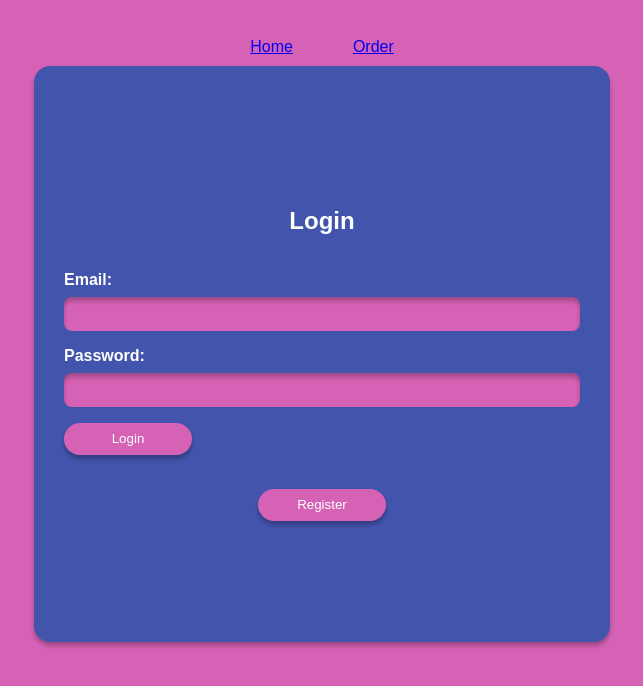
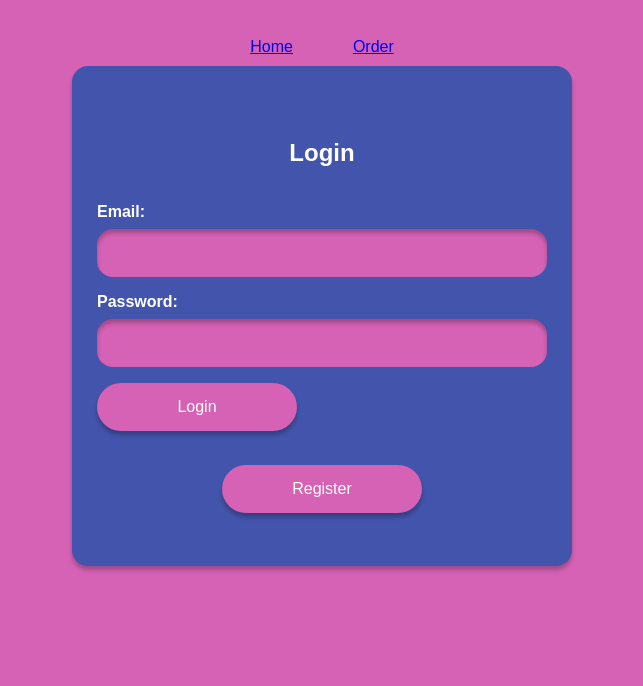
Before and after one commit to Treyson-Grange/DroneCones, a Nuxt app in the folder dronecones-app/: page / in a window 1280 px wide. Shown: the top 686 px of the page, without its empty margins (318-961 px from the left). Built offline with nearby package versions, Linux system fonts and the light colour scheme.

Commit message:
resized input boxes

```diff
--- a/dronecones-app/assets/style.css
+++ b/dronecones-app/assets/style.css
@@ -17,8 +17,8 @@ body {
   flex-direction: column;
   align-items: center;
   justify-content: center;
-  width: 576px;
-  height: 576px;
+  width: 500px;
+  height: 500px;
   display: flex;
   border-radius: 16px;
   background: #4354AC;
@@ -37,20 +37,24 @@ label {
 
 input {
   border: none;
-  width: 512px;
-  height: 32px;
-  border-radius: 8px;
+  width: 418px;
+  height: 48px;
+  border-radius: 16px;
+  box-shadow: 0px 4px 4px 0px rgba(0, 0, 0, 0.25) inset;
   background: #D662B5;
-  box-shadow: 0px 4px 4px 0px rgba(0, 0, 0, 0.25) inset;
+  color: #fff;
+  font-size: 16px;
+  padding: 0px 16px 0px 16px
 }
 
 button {
-  width: 128px;
-  height: 32px;
+  width: 200px;
+  height: 48px;
   margin-top: 16px;
+  border: none;
+  border-radius: 32px;
+  box-shadow: 0px 4px 4px 0px rgba(0, 0, 0, 0.25);
   background-color: #D662B5;
   color: #fff;
-  border: none;
-  border-radius: 16px;
-  box-shadow: 0px 4px 4px 0px rgba(0, 0, 0, 0.25);
+  font-size: 16px;
 }
```
